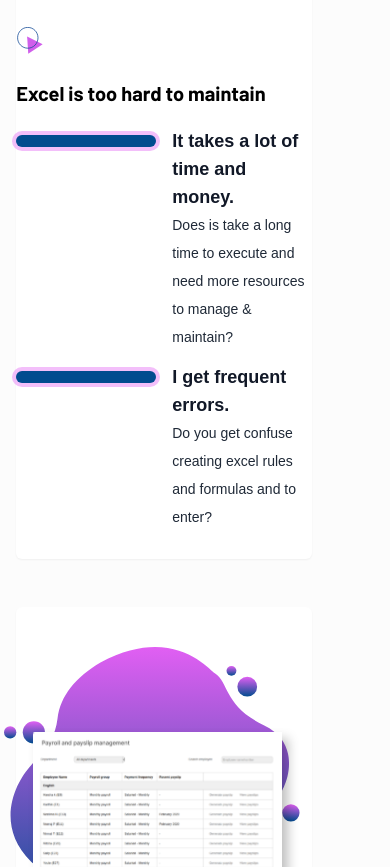
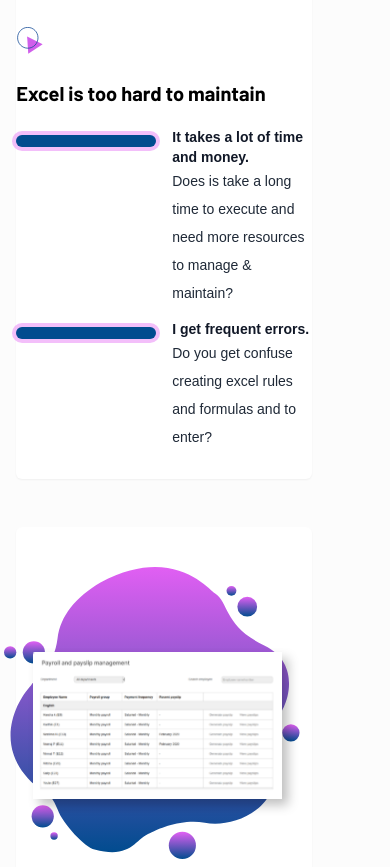
Before and after one commit to sandesh236/deekshya, a Next.js app: page / in a window 390 px wide. Shown: the part 1280-2147 px from the top of the page. Built offline with nearby package versions, Linux system fonts and the light colour scheme; a web font is replaced by a local one.

Commit message:
fixed typography

```diff
--- a/components/FeaturesList.jsx
+++ b/components/FeaturesList.jsx
@@ -78,7 +78,7 @@
 <div className="flex my-1 md:my-4">
          <div className="w-3 mr-4 h-3 col-auto rounded-full bg-primary ring-4 ring-secondary ring-opacity-40 my-2"> </div>
          <div className="col-span-full w-full">
-          <p className=" font-semibold text-gray-900 text-lg">{data.title}</p>
+          <p className=" font-semibold text-gray-900 text-md md:text-lg">{data.title}</p>
           <p className='max-w-lg mb-2 md:mb-4 leading-7 text-gray-800'>
                     {data.subtitle}
                 </p>
```
